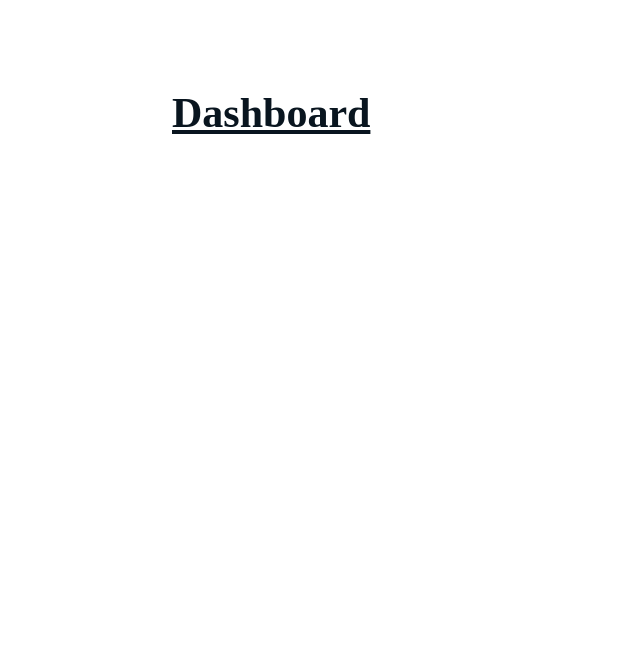
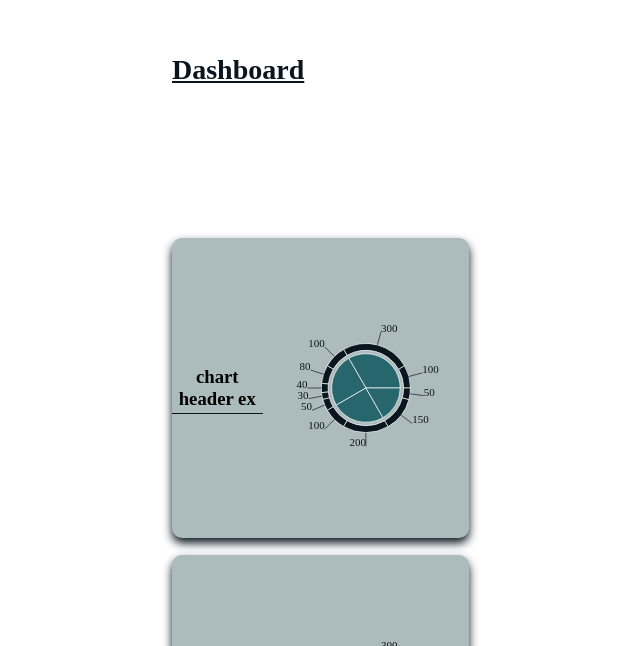
Before and after one commit to HaggardFelicia/Haggard_Felicia_Dev2501, a Next.js app: page /Dashboard in a window 1280 px wide. Shown: the part 154-800 px from the top of the page, without its empty margins (84-724 px from the left). Built offline with nearby package versions, Linux system fonts and the light colour scheme.

Commit message:
updating charts

```diff
--- a/src/components/charts/smallChart.js
+++ b/src/components/charts/smallChart.js
@@ -1,65 +1,34 @@
 import React from 'react';
-import { RadialBarChart, RadialBar, Legend } from 'recharts';
+import { PieChart, Pie } from 'recharts';
 
-const data = [
-    {
-        name: '18-24',
-        uv: 31.47,
-        pv: 2400,
-        fill: '#8884d8',
-    },
-    {
-        name: '25-29',
-        uv: 26.69,
-        pv: 4567,
-        fill: '#83a6ed',
-    },
-    {
-        name: '30-34',
-        uv: 15.69,
-        pv: 1398,
-        fill: '#8dd1e1',
-    },
-    {
-        name: '35-39',
-        uv: 8.22,
-        pv: 9800,
-        fill: '#82ca9d',
-    },
-    {
-        name: '40-49',
-        uv: 8.63,
-        pv: 3908,
-        fill: '#a4de6c',
-    },
-    {
-        name: '50+',
-        uv: 2.63,
-        pv: 4800,
-        fill: '#d0ed57',
-    },
-    {
-        name: 'unknow',
-        uv: 6.67,
-        pv: 4800,
-        fill: '#ffc658',
-    },
+const data01 = [
+    { name: 'Group A', value: 400 },
+    { name: 'Group B', value: 300 },
+    { name: 'Group C', value: 300 },
+    { name: 'Group D', value: 200 },
+];
+const data02 = [
+    { name: 'A1', value: 100 },
+    { name: 'A2', value: 300 },
+    { name: 'B1', value: 100 },
+    { name: 'B2', value: 80 },
+    { name: 'B3', value: 40 },
+    { name: 'B4', value: 30 },
+    { name: 'B5', value: 50 },
+    { name: 'C1', value: 100 },
+    { name: 'C2', value: 200 },
+    { name: 'D1', value: 150 },
+    { name: 'D2', value: 50 },
 ];
 
 const SmallChart=({chartSmall})=>{
     return(
         <article key={chartSmall.id} style={styles.card}>
             <h1 style={styles.h1}>{chartSmall.chartHeader}</h1>
-            <RadialBarChart cx="50%" cy="50%" innerRadius="10%" outerRadius="80%" barSize={10} data={data}>
-                <RadialBar
-                    minAngle={15}
-                    label={{ position: 'insideStart', fill: '#fff' }}
-                    background
-                    clockWise
-                    dataKey="uv"
-                />
-                <Legend iconSize={10} layout="vertical" verticalAlign="middle" wrapperStyle={styles.wrapper} />
-            </RadialBarChart>
+            <PieChart width={300} height={300}>
+                <Pie data={data01} dataKey="value" cx="50%" cy="50%" outerRadius={50} fill="#28666e" />
+                <Pie data={data02} dataKey="value" cx="50%" cy="50%" innerRadius={55} outerRadius={65} fill="#09151F" label />
+            </PieChart>
         </article>
     )
 }
@@ -68,8 +37,8 @@ export default SmallChart;
 
 const styles={
     card: {
-        height: "100%",
-        width: "100%",
+        height: "60%",
+        width: "70%",
         backgroundColor: "#acbcbc",
         display: "flex",
         boxShadow: "0px 5px 10px 0px #09151F",
@@ -77,15 +46,17 @@ const styles={
         margin: "2%",
         paddingHorizontal: "2%",
         textAlign: "center",
+        position: "absolute !important",
+        left: "20%",
+        top: "10%",
+        flexDirection: "row",
+        justifyContent: "center",
+        alignItems: "center",
+        borderRadius: "10px",
+        wrap: "wrap",
     },
     h1: {
         borderBottom: "1px solid #09151F",
         padding: "1%",
     },
-    wrapper: {
-        top: '50%',
-        right: 0,
-        transform: 'translate(0, -50%)',
-        lineHeight: '24px',
-    }
 }
--- a/src/pages/Dashboard.js
+++ b/src/pages/Dashboard.js
@@ -9,9 +9,14 @@ function Dashboard(){
 
         return(
             <section style={styles.container}>
-                <header style={styles.h1}>
-                    <h1>Dashboard</h1>
+                <header >
+                    <h1 style={styles.h1}>Dashboard</h1>
                 </header>
+                <p style={styles.chartSmall}>
+                    {chartSmall.map((chartSmall,id)=>(
+                        <SmallChart key={id} chartSmall={chartSmall}/>
+                    ))}
+                </p>
             </section>
         )
 }
@@ -36,5 +41,15 @@ const styles={
         position: "absolute",
         left: "20%",
         textDecoration: "underline",
+    },
+    chartSmall: {
+        display: "flex",
+        flexDirection: "column",
+        justifyContent: "center",
+        alignItems: "center",
+        marginTop: "5%",
+        position: "absolute",
+        top: "40%",
+        left: "15%",
     }
 }
```
Also changed, not shown: src/index.css (indentation only).
